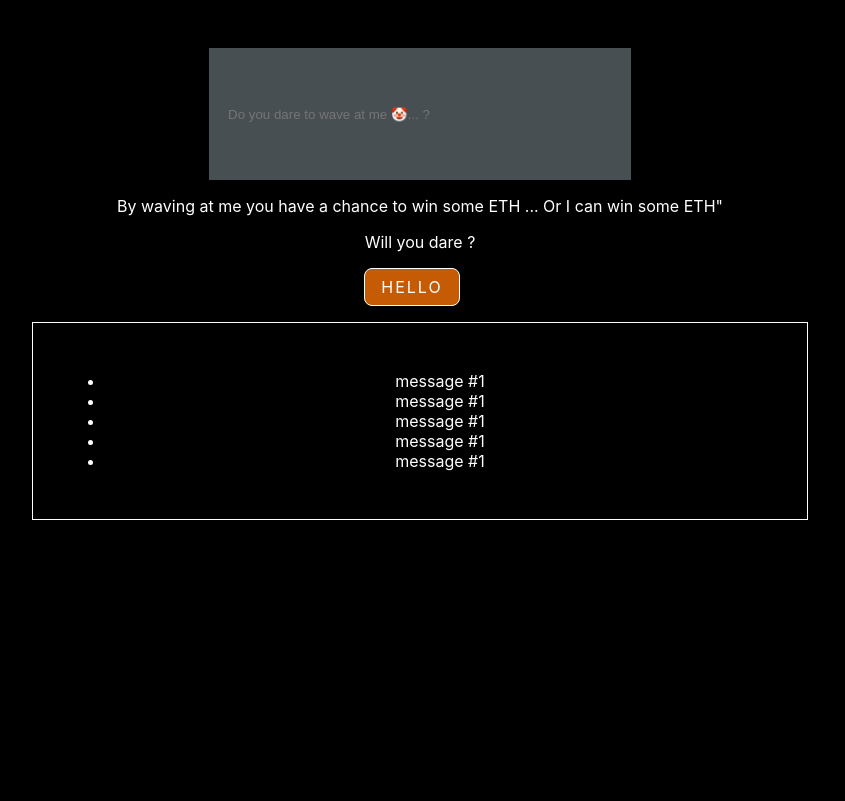
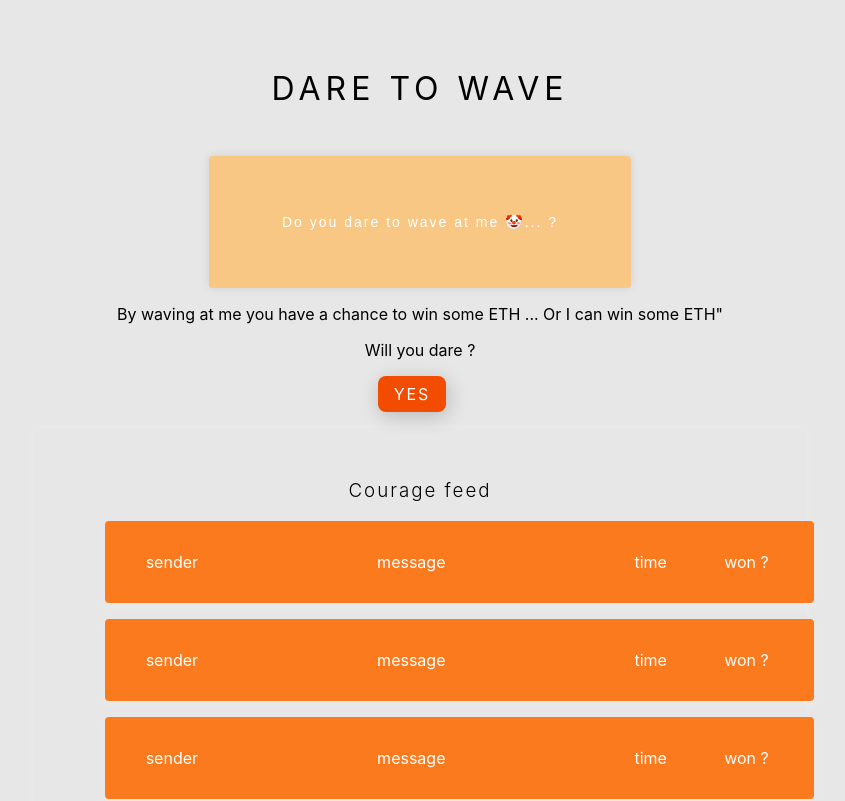
Before and after one commit to Simon-Busch/wave-app-react, a React (Create React App) app: page / in a window 1280 px wide. Shown: the top 801 px of the page, without its empty margins (220-1065 px from the left). Built offline with nearby package versions, Linux system fonts and the light colour scheme.

Commit message:
fix styling

```diff
--- a/src/App.css
+++ b/src/App.css
@@ -7,8 +7,15 @@
   justify-content: center;
 }
 
+.App h1 {
+  font-weight: 400;
+  letter-spacing: 5px;
+  text-transform: uppercase;
+  margin-bottom: 3rem;
+}
+
 
 body {
-  background-color: black;
-  color: white;
+  background-color: #E7E7E7;
+  color: black;
 }
--- a/src/App.js
+++ b/src/App.js
@@ -6,6 +6,7 @@
 const App = () => {
   return (
     <div className="App">
+    <h1>Dare to Wave</h1>
       <MessagInput />
       <Button />
       <Messages />
--- a/src/components/Messages/message/message.css
+++ b/src/components/Messages/message/message.css
@@ -0,0 +1,12 @@
+.message-container {
+  width: 100%;
+  display: grid;
+  grid-template-columns: 1fr 4fr 1fr 1fr;
+  min-height: 50px;
+  align-items: center;
+  background-color: #FC7A1E;
+  color: white;
+  border-radius: 4px;
+  box-shadow: 0px 4px 8px rgba(255,255,255, .2);
+  padding: 1rem 1.2rem;
+}
--- a/src/components/Messages/message/message.js
+++ b/src/components/Messages/message/message.js
@@ -3,8 +3,19 @@
 
 const Message = () => {
   return (
-    <div>
-      message #1
+    <div className="message-container">
+      <div>
+        sender
+      </div>
+      <div>
+        message
+      </div>
+      <div>
+        time
+      </div>
+      <div>
+        won ?
+      </div>
     </div>
   );
 };
--- a/src/components/Messages/messageInput/messageInput.css
+++ b/src/components/Messages/messageInput/messageInput.css
@@ -1,12 +1,21 @@
 .form-control {
   border: none;
-  background-color: rgb(72, 79, 82);
+  background-color: #F9C784;
   padding: 1rem 1.2rem;
   width: 30vw;
   height: 100px;
+  border-radius: 4px;
+  box-shadow: 0px 0px 10px rgba(0,0,0, .1);
 }
 
 .form-control:focus {
   outline: none;
   color: white;
 }
+
+.form-control::placeholder {
+  color: white;
+  font-size: 14px;
+  letter-spacing: 2px;
+  text-align: center;
+}
--- a/src/components/Messages/messages/messages.css
+++ b/src/components/Messages/messages/messages.css
@@ -1,5 +1,19 @@
 .messageBox-container {
   width: 60%;
-  border: 1px solid white;
   padding: 2rem;
+  border-radius: 4px;
+  box-shadow: 0px 0px 8px rgba(255,255,255, .2);
 }
+
+.messageBox-container ul {
+  list-style: none;
+}
+
+.messageBox-container ul li {
+  margin-bottom: 1rem;
+}
+
+.messageBox-container h3 {
+  font-weight: 300;
+  letter-spacing: 2px;
+}
--- a/src/components/Messages/messages/messages.js
+++ b/src/components/Messages/messages/messages.js
@@ -5,6 +5,7 @@
 const Messages = () => {
   return (
     <div className="messageBox-container">
+      <h3>Courage feed</h3>
       <ul>
         <li>
           <Message />
--- a/src/components/UI/Button/button.css
+++ b/src/components/UI/Button/button.css
@@ -1,9 +1,8 @@
 .button {
   font: inherit;
   padding: 0.5rem 1rem;
-  border: 1px solid white;
   border-radius: 8px;
-  background: #c55c05;
+  background: #F24C00;
   color: white;
   cursor: pointer;
   text-decoration: none;
@@ -26,7 +25,7 @@
 .button:hover,
 .button:active {
   background: transparent;
-  border-color: #c55c05;
+  border-color: 1px solid #F24C00;
   letter-spacing: 4px;
   transform: scale(1.1);
 }
--- a/src/components/UI/Button/button.js
+++ b/src/components/UI/Button/button.js
@@ -3,7 +3,7 @@
 
 const Button = (props) => {
   return (
-    <div onClick={props.onClick} className="button">hello</div>
+    <div onClick={props.onClick} className="button">YES</div>
   );
 };
 
```
